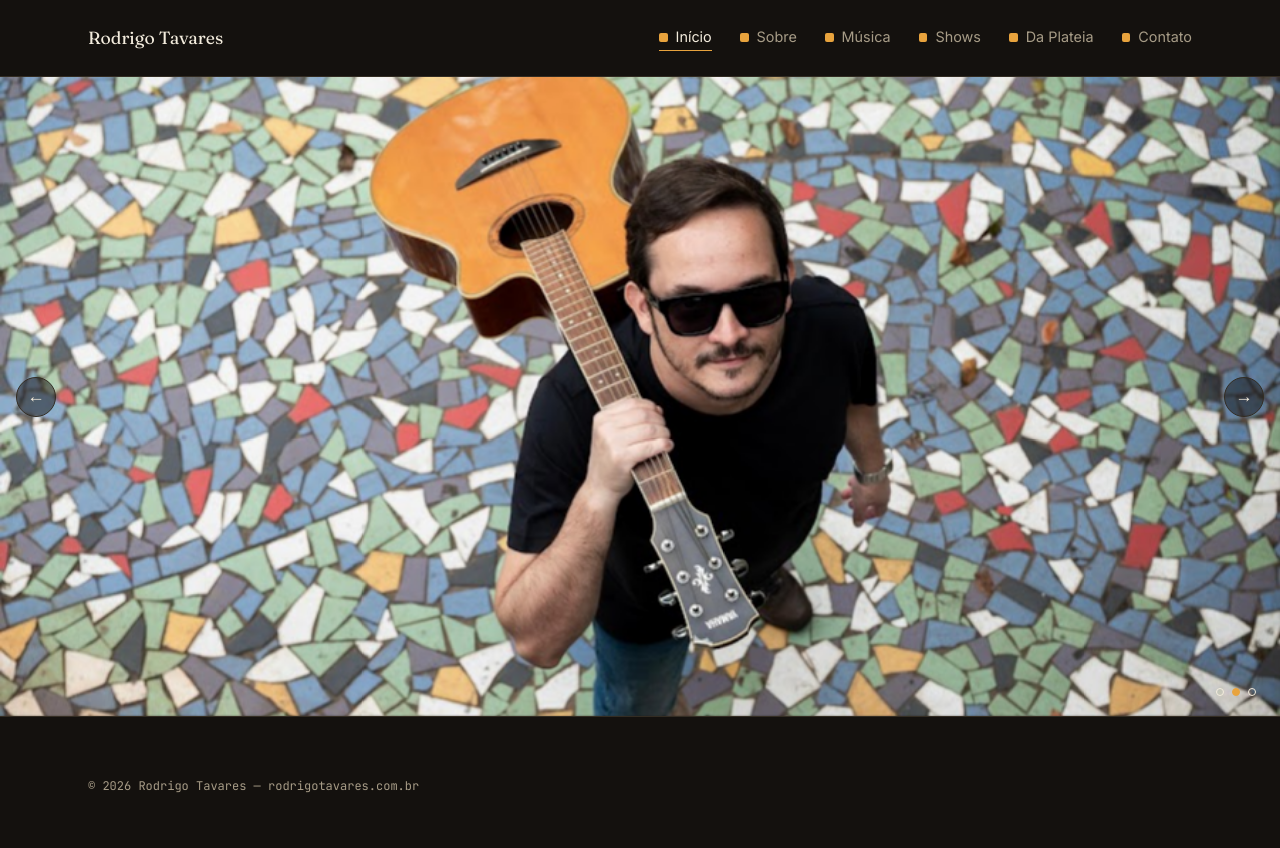
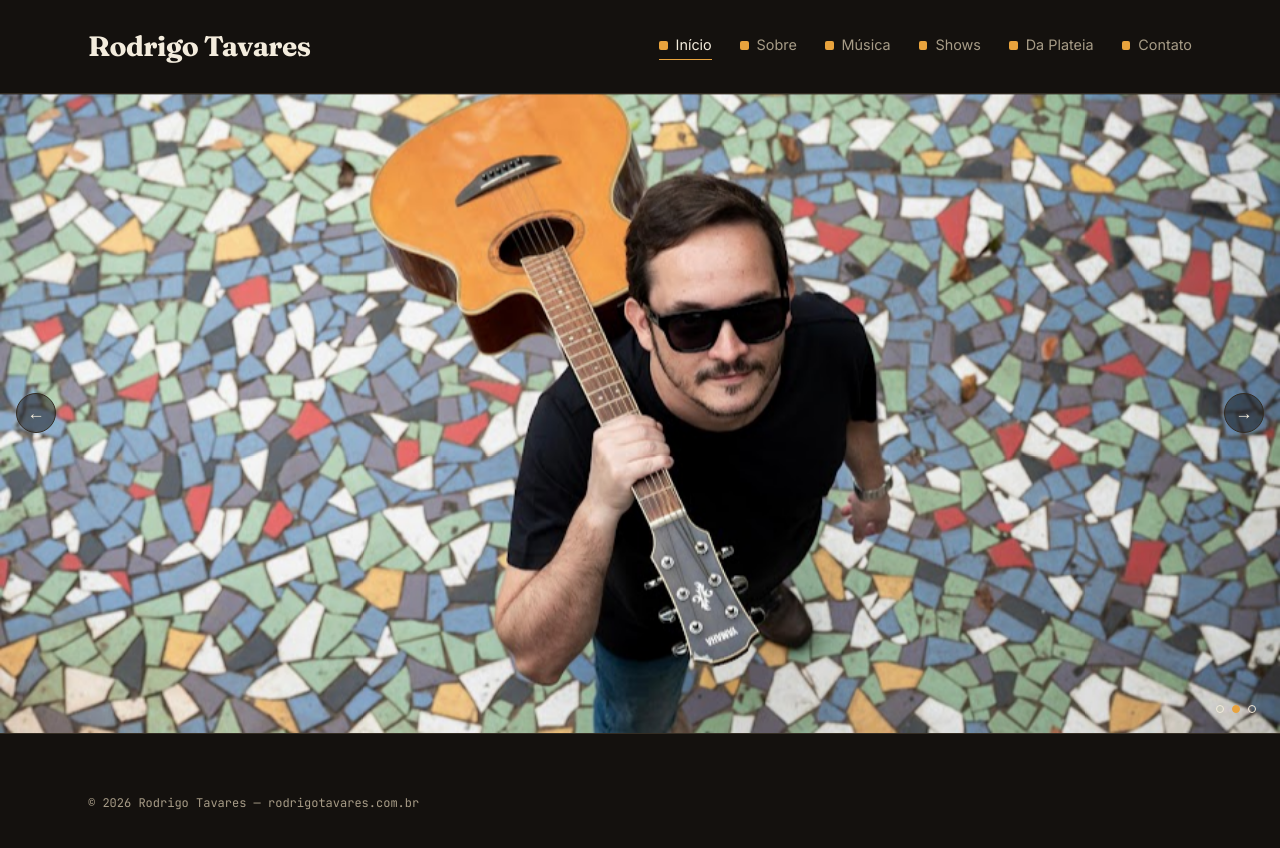
Before and after one commit to rodrigotavares79/rodrigotavares-site, a Next.js app: page / in a window 1280 px wide. Shown: the top 848 px of the page. Built offline with nearby package versions, Linux system fonts and the light colour scheme.

Commit message:
Update globals.css

```diff
--- a/app/globals.css
+++ b/app/globals.css
@@ -127,7 +127,9 @@ h1, h2, h3 {
 
 .wordmark {
   font-family: var(--font-display);
-  font-size: 1.1rem;
+  font-size: 1.75rem;
+  font-weight: 700;
+  letter-spacing: -0.02em;
   text-decoration: none;
   color: var(--text);
 }
```
